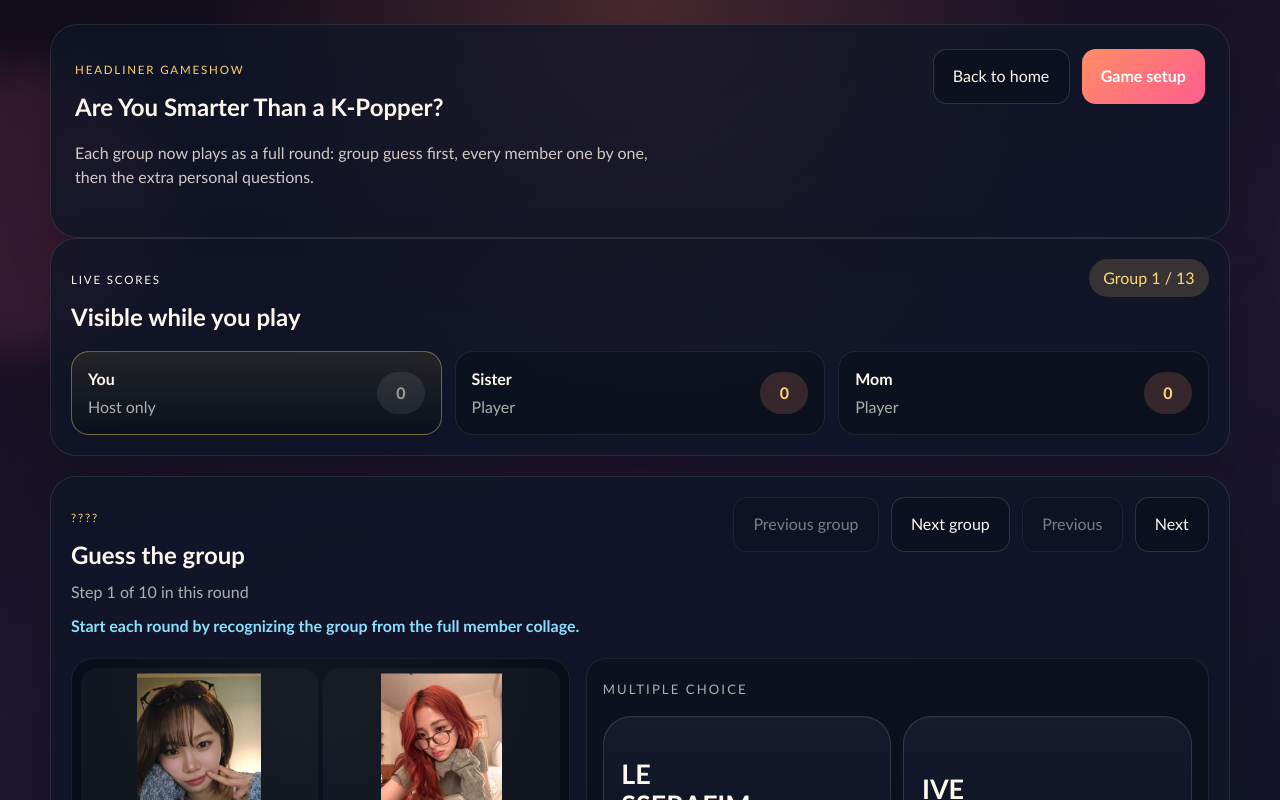
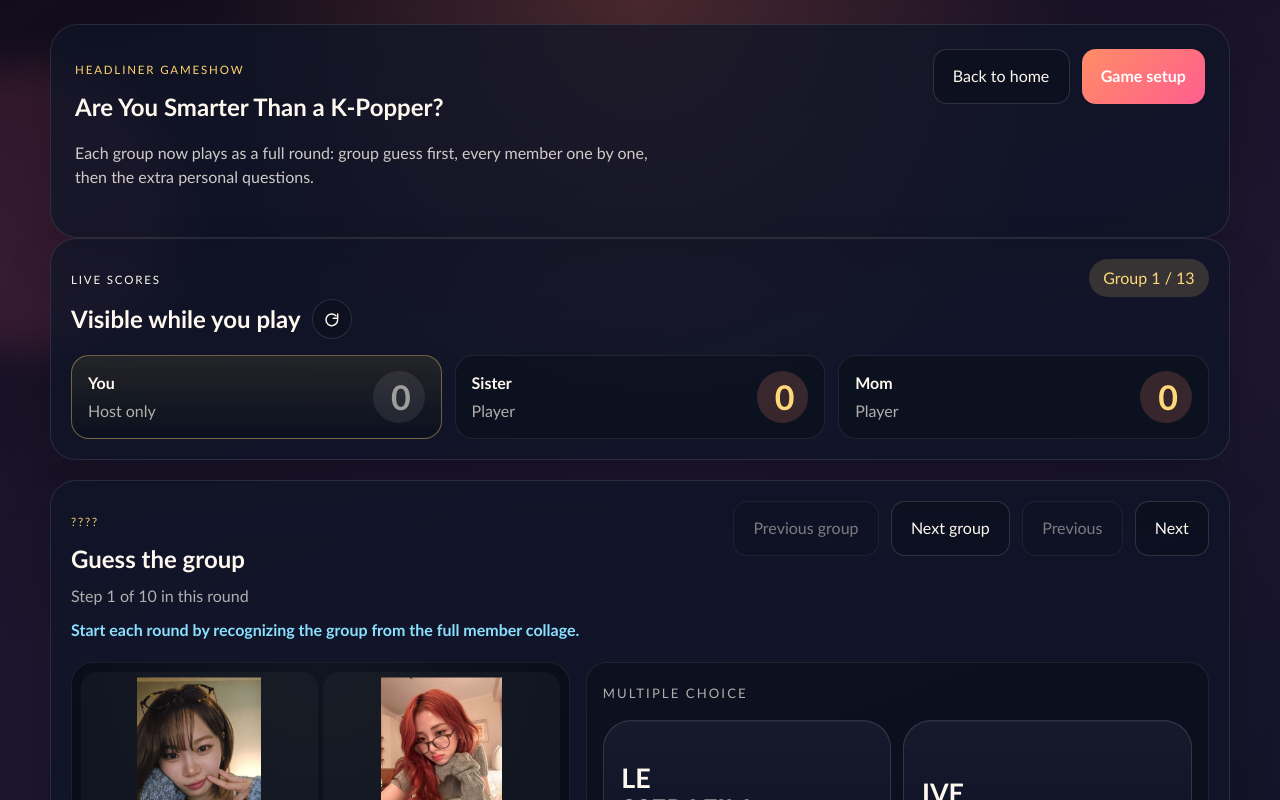
Before and after one commit to ShadowHexYT/KQuiz, a React (Vite) app: page / in a window 1280 px wide. Both pictures are taken after a click on the button "Start Main Gameshow". Shown: the top 800 px of the page. Built offline with nearby package versions, Linux system fonts and the light colour scheme.

Commit message:
made results, ui, counters flow better and more naturally

```diff
--- /dev/null
+++ b/src/components/Counter.jsx
@@ -0,0 +1,87 @@
+import { useEffect, useMemo, useState } from "react";
+
+export default function Counter({
+  value,
+  places = [100, 10, 1],
+  fontSize = 80,
+  padding = 5,
+  gap = 10,
+  textColor = "white",
+  fontWeight = 900,
+  digitPlaceHolders = false,
+  trigger = 0,
+}) {
+  const safeValue = Math.max(0, Number(value) || 0);
+  const placesKey = places.join(",");
+  const stablePlaces = useMemo(() => places, [placesKey]);
+  const [rollingDigits, setRollingDigits] = useState(() =>
+    stablePlaces.map((place) => Math.floor(safeValue / place) % 10),
+  );
+
+  const targetDigits = useMemo(
+    () =>
+      stablePlaces.map((place) => {
+        const digit = Math.floor(safeValue / place) % 10;
+        const hasValueAtPlace = safeValue >= place;
+
+        if (!digitPlaceHolders && !hasValueAtPlace && place !== 1) {
+          return { digit, hidden: true };
+        }
+
+        return { digit, hidden: false };
+      }),
+    [digitPlaceHolders, safeValue, stablePlaces],
+  );
+
+  useEffect(() => {
+    const start = performance.now();
+    const duration = 1200;
+    let frameId = 0;
+
+    function tick(now) {
+      const elapsed = now - start;
+      const progress = Math.min(elapsed / duration, 1);
+
+      setRollingDigits(
+        targetDigits.map(({ digit }, index) => {
+          if (progress >= 1) {
+            return digit;
+          }
+
+          const holdPoint = 0.72 + index * 0.06;
+          if (progress >= holdPoint) {
+            return digit;
+          }
+
+          return (Math.floor(elapsed / 45) + index * 3) % 10;
+        }),
+      );
+
+      if (progress < 1) {
+        frameId = window.requestAnimationFrame(tick);
+      }
+    }
+
+    frameId = window.requestAnimationFrame(tick);
+    return () => window.cancelAnimationFrame(frameId);
+  }, [targetDigits, trigger]);
+
+  return (
+    <div className="counter" style={{ gap }}>
+      {targetDigits.map(({ hidden }, index) => (
+        <span
+          className={`counter-digit ${hidden ? "is-hidden" : ""}`}
+          key={`${stablePlaces[index]}-${trigger}`}
+          style={{
+            fontSize,
+            padding: `${padding}px`,
+            color: textColor,
+            fontWeight,
+          }}
+        >
+          {rollingDigits[index]}
+        </span>
+      ))}
+    </div>
+  );
+}
--- a/src/components/MainGameShow.jsx
+++ b/src/components/MainGameShow.jsx
@@ -1,5 +1,6 @@
 import { useMemo, useRef, useState } from "react";
 import AnimatedContent from "./AnimatedContent";
+import Counter from "./Counter";
 import GameSetupModal from "./GameSetupModal";
 import { mainQuizRounds } from "../data/mainQuizRounds";
 
@@ -69,6 +70,7 @@ export default function MainGameShow({
   const [poppingOption, setPoppingOption] = useState(null);
   const [isResultsOpen, setIsResultsOpen] = useState(false);
   const [isSampleOpen, setIsSampleOpen] = useState(false);
+  const [scoreRefreshTick, setScoreRefreshTick] = useState(0);
   const longPressRef = useRef({ timer: null, triggered: false });
   const audioContextRef = useRef(null);
   const popResetTimerRef = useRef(null);
@@ -284,9 +286,12 @@ export default function MainGameShow({
     });
   }
 
-  function openRevealResults() {
+  function revealCurrentAnswer() {
     autoAwardCorrectGuesses();
     setRevealAnswers(true);
+  }
+
+  function openResults() {
     setIsResultsOpen(true);
   }
 
@@ -458,11 +463,6 @@ export default function MainGameShow({
                 </button>
               </div>
 
-              <div className="results-answer-card">
-                <p className="section-kicker">Correct answer</p>
-                <h3>{currentStep.answer}</h3>
-              </div>
-
               <div className="results-player-list">
                 {players.map((player) => {
                   const canScore = playerCanScore(player, hostId, hostGetsScore);
@@ -604,7 +604,34 @@ export default function MainGameShow({
             <div className="score-strip-header">
               <div>
                 <p className="panel-label">Live scores</p>
-                <h2>Visible while you play</h2>
+                <div className="score-strip-title-row">
+                  <h2>Visible while you play</h2>
+                  <button
+                    aria-label="Refresh score tally"
+                    className="score-refresh-button"
+                    onClick={() => setScoreRefreshTick((value) => value + 1)}
+                    type="button"
+                  >
+                    <svg aria-hidden="true" viewBox="0 0 24 24">
+                      <path
+                        d="M20 12a8 8 0 1 1-2.34-5.66"
+                        fill="none"
+                        stroke="currentColor"
+                        strokeLinecap="round"
+                        strokeLinejoin="round"
+                        strokeWidth="2"
+                      />
+                      <path
+                        d="M20 4v6h-6"
+                        fill="none"
+                        stroke="currentColor"
+                        strokeLinecap="round"
+                        strokeLinejoin="round"
+                        strokeWidth="2"
+                      />
+                    </svg>
+                  </button>
+                </div>
               </div>
               <span className="player-count">
                 Group {currentRoundIndex + 1} / {mainQuizRounds.length}
@@ -628,9 +655,18 @@ export default function MainGameShow({
                           : "Player"}
                       </p>
                     </div>
-                    <span className={`score-badge ${!isScoring ? "is-muted" : ""}`}>
-                      {player.scores.mainShow}
-                    </span>
+                    <div className={`score-badge ${!isScoring ? "is-muted" : ""}`}>
+                      <Counter
+                        digitPlaceHolders={false}
+                        fontSize={34}
+                        gap={2}
+                        padding={0}
+                        places={[100, 10, 1]}
+                        textColor={!isScoring ? "rgba(255, 248, 239, 0.56)" : "#ffd978"}
+                        trigger={scoreRefreshTick}
+                        value={player.scores.mainShow}
+                      />
+                    </div>
                   </div>
                 );
               })}
@@ -803,14 +839,16 @@ export default function MainGameShow({
                     <div className="round-meta-actions round-meta-actions-bottom">
                       <button
                         className="primary-button"
-                        onClick={revealAnswers ? hideRevealResults : openRevealResults}
+                        onClick={revealAnswers ? openResults : revealCurrentAnswer}
                         type="button"
                       >
-                        {revealAnswers ? "Hide answer" : "Reveal answer"}
+                        {revealAnswers ? "Results" : "Reveal answer"}
                       </button>
-                      <span className="reveal-status">
-                        {revealAnswers ? `Answer: ${currentStep.answer}` : "Answer hidden"}
-                      </span>
+                      {revealAnswers ? (
+                        <button className="ghost-button" onClick={goToNext} type="button">
+                          Next question
+                        </button>
+                      ) : null}
                     </div>
                   </div>
                 </div>
--- a/src/styles.css
+++ b/src/styles.css
@@ -750,6 +750,12 @@ button {
   align-items: flex-start;
 }
 
+.score-strip-title-row {
+  display: flex;
+  align-items: center;
+  gap: 0.7rem;
+}
+
 .score-strip {
   display: grid;
   gap: 0.8rem;
@@ -794,6 +800,7 @@ button {
   align-items: center;
   justify-content: center;
   min-width: 3rem;
+  min-height: 3rem;
   padding: 0.55rem 0.8rem;
   border-radius: 999px;
   background: rgba(255, 141, 102, 0.18);
@@ -804,6 +811,58 @@ button {
 .score-badge.is-muted {
   background: rgba(255, 255, 255, 0.08);
   color: rgba(255, 248, 239, 0.56);
+}
+
+.score-refresh-button {
+  display: inline-flex;
+  align-items: center;
+  justify-content: center;
+  width: 2.5rem;
+  height: 2.5rem;
+  border: 1px solid rgba(255, 255, 255, 0.12);
+  border-radius: 999px;
+  background: rgba(10, 16, 29, 0.7);
+  color: #fff8ef;
+  transition:
+    transform 180ms ease,
+    border-color 180ms ease,
+    background 180ms ease;
+}
+
+.score-refresh-button:hover {
+  transform: rotate(18deg);
+  border-color: rgba(255, 211, 111, 0.35);
+}
+
+.score-refresh-button svg {
+  width: 1.1rem;
+  height: 1.1rem;
+}
+
+.counter {
+  display: inline-flex;
+  align-items: center;
+  justify-content: center;
+  line-height: 1;
+  width: 100%;
+  text-align: center;
+  overflow: hidden;
+}
+
+.counter-digit {
+  display: inline-flex;
+  align-items: center;
+  justify-content: center;
+  min-width: 0.65em;
+  font-variant-numeric: tabular-nums;
+}
+
+.counter-digit.is-hidden {
+  visibility: hidden;
+  width: 0;
+  min-width: 0;
+  padding-left: 0 !important;
+  padding-right: 0 !important;
 }
 
 .round-card-top,
@@ -1165,18 +1224,6 @@ button {
   width: min(820px, 100%);
 }
 
-.results-answer-card {
-  margin-top: 1rem;
-  padding: 1rem 1.1rem;
-  border-radius: 18px;
-  background: rgba(10, 16, 29, 0.6);
-  border: 1px solid rgba(255, 255, 255, 0.08);
-}
-
-.results-answer-card h3 {
-  margin: 0.25rem 0 0;
-}
-
 .results-player-list {
   display: grid;
   gap: 0.75rem;
```
